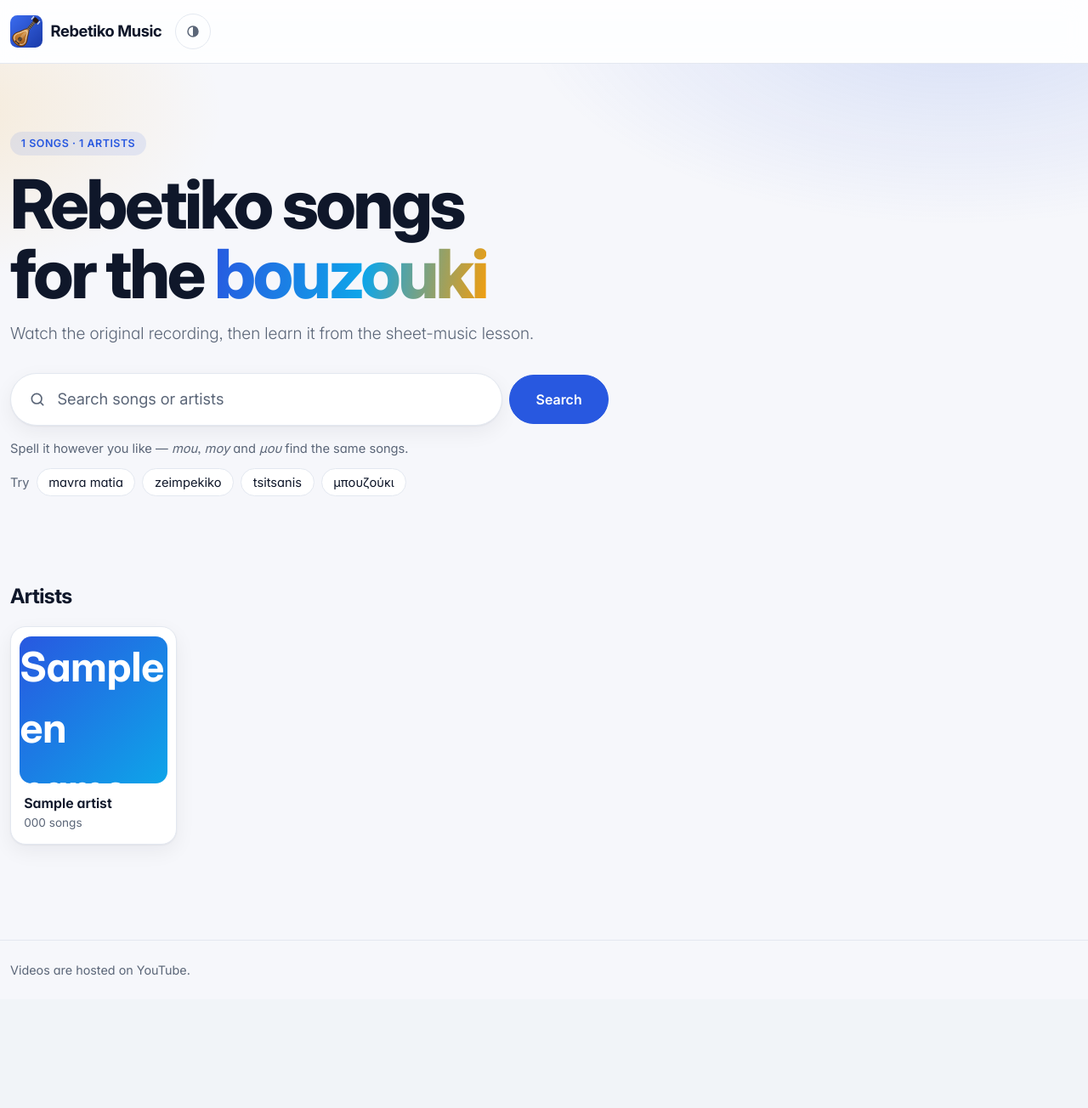
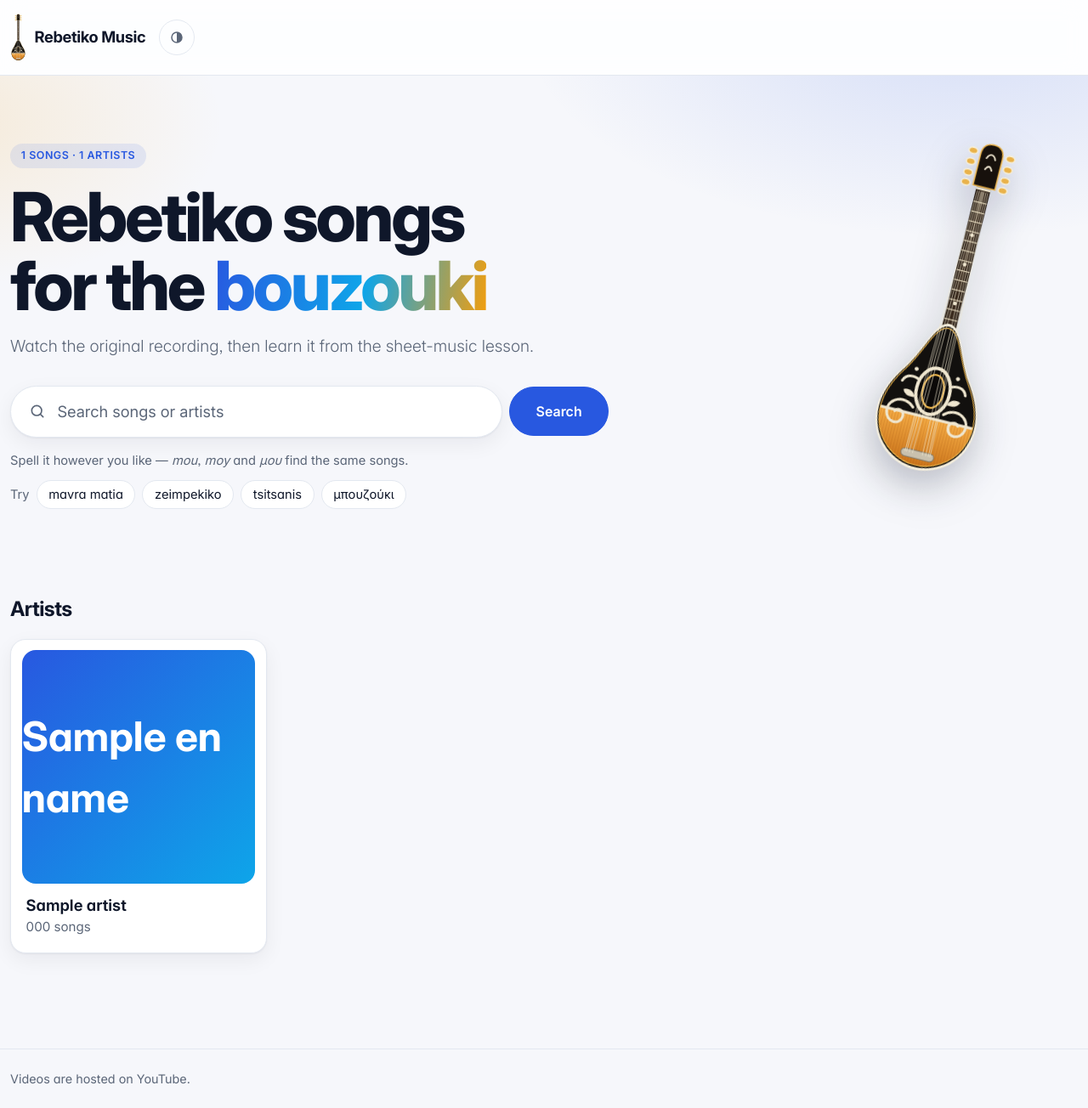
Before and after one commit to Portia210/bouzouki_website, a Flask app: template templates/index.html in a window 1280 px wide. Shown: the whole page at 85% size. Before the commit the page ends 1148 px from the top, so only its background shows below. Run offline with Flask 3, Linux system fonts and the light colour scheme; the template is opened without the code that fills it: most values are stand-ins (such as "Sample title", 1, 10 or a date in 2020); parts of the project's set-up code (start-up, migrations or seed data) failed here and were passed over; some libraries are stand-ins or nearby versions.

Commit message:
Ornate Greek bouzouki logo, bigger artist cards and players
- Logo redrawn after the developer's reference: black pearl-inlaid face, amber
  soundboard, long neck, 4+4 pegs; cropped tile for favicon/ICO/PNG icons; shown
  large in the home hero.
- Artist cards ~320px wide (4 per row on desktop), larger text.
- Artist page: player column widened (4/8 split), frames sized to the viewport and
  the sticky panel scrolls internally if it is taller than the screen.
- Document FLASK_DEBUG=1 (Flask caches templates otherwise).

Co-Authored-By: Claude Sonnet 5.5 <noreply@anthropic.com>

```diff
--- a/static/css/styles.css
+++ b/static/css/styles.css
@@ -126,6 +126,8 @@ a { text-underline-offset: 3px; }
         radial-gradient(34rem 20rem at -5% 10%, var(--glow-2), transparent 60%);
 }
 .hero h1 { font-size: clamp(2.6rem, 7.5vw, 5rem); font-weight: 780; line-height: 1.02; letter-spacing: -.04em; margin: 1rem 0; }
+.hero-inner { position: relative; }
+.hero-art { position: absolute; right: 7%; top: -.5rem; height: 25rem; width: auto; transform: rotate(14deg); filter: drop-shadow(0 18px 24px rgba(15, 23, 42, .28)); pointer-events: none; }
 .grad { background: linear-gradient(100deg, var(--accent), #0ea5e9 55%, #f59e0b); -webkit-background-clip: text; background-clip: text; color: transparent; }
 .hero .lead { color: var(--muted); max-width: 40rem; margin: 0; font-size: 1.2rem; }
 .hint { color: var(--muted); font-size: .92rem; margin: 0 0 .75rem; }
@@ -140,7 +142,7 @@ a { text-underline-offset: 3px; }
 /* ---- artists ------------------------------------------------------------ */
 .avatar {
     --size: 100%;
-    display: block; width: var(--size); aspect-ratio: 1; border-radius: 14px; overflow: hidden;
+    display: block; width: var(--size); aspect-ratio: 1; border-radius: 16px; overflow: hidden;
     background: linear-gradient(135deg, var(--accent), #0ea5e9);
 }
 .avatar img { width: 100%; height: 100%; object-fit: cover; display: block; }
@@ -148,17 +150,17 @@ a { text-underline-offset: 3px; }
 .avatar-lg { --size: 108px; border-radius: 22px; box-shadow: var(--shadow); flex: none; }
 @media (min-width: 768px) { .avatar-lg { --size: 148px; border-radius: 28px; } }
 
-.artist-grid { list-style: none; margin: 0; padding: 0; display: grid; gap: 1rem; grid-template-columns: repeat(auto-fill, minmax(11rem, 1fr)); }
-.artist-grid-sm { grid-template-columns: repeat(auto-fill, minmax(9.5rem, 1fr)); }
-@media (max-width: 400px) { .artist-grid { grid-template-columns: repeat(2, 1fr); gap: .75rem; } }
+.artist-grid { list-style: none; margin: 0; padding: 0; display: grid; gap: 1rem; grid-template-columns: repeat(auto-fill, minmax(15.5rem, 1fr)); }
+.artist-grid-sm { grid-template-columns: repeat(auto-fill, minmax(12.5rem, 1fr)); }
+@media (max-width: 575px) { .artist-grid { grid-template-columns: repeat(2, 1fr); gap: .75rem; } }
 .artist-card {
-    display: flex; flex-direction: column; gap: .15rem; height: 100%; padding: .65rem .65rem .9rem;
+    display: flex; flex-direction: column; gap: .2rem; height: 100%; padding: .8rem .8rem 1.1rem;
     background: var(--surface); border: 1px solid var(--line); border-radius: var(--radius);
     color: var(--ink); text-decoration: none; box-shadow: var(--shadow);
 }
 .artist-card .avatar { margin-bottom: .7rem; }
-.artist-name { font-weight: 650; line-height: 1.25; padding-inline: .3rem; }
-.artist-count { font-size: .85rem; color: var(--muted); padding-inline: .3rem; }
+.artist-name { font-size: 1.15rem; font-weight: 650; line-height: 1.25; padding-inline: .3rem; }
+.artist-count { font-size: .95rem; color: var(--muted); padding-inline: .3rem; }
 .artist-card:hover { color: var(--ink); border-color: var(--accent); box-shadow: var(--shadow-hover); }
 @media (prefers-reduced-motion: no-preference) {
     .artist-card { transition: transform .2s ease, box-shadow .2s ease, border-color .2s ease; }
@@ -206,7 +208,8 @@ a { text-underline-offset: 3px; }
 @media (min-width: 768px) {
     .player-panel {
         position: sticky; top: 5.5rem; padding: 1.25rem; scroll-margin-top: 6rem;
-        width: min(100%, calc(max(18rem, (100vh - 20rem) * 8 / 9) + 2.5rem)); margin-inline: auto;
+        width: min(100%, calc(max(20rem, (100vh - 16rem) * 8 / 9) + 2.5rem)); margin-inline: auto;
+        max-height: calc(100vh - 6.5rem); overflow-y: auto; /* never let the bottom of a tall panel be unreachable */
     }
 }
 .player-title { font-size: 1.3rem; font-weight: 700; margin: 0; }
--- a/templates/artist_songs.html
+++ b/templates/artist_songs.html
@@ -20,7 +20,7 @@
 
 <div class="container-xxl py-3 py-md-4">
     <div class="row g-4">
-        <div class="col-md-6 col-lg-5 order-2 order-md-1">
+        <div class="col-md-5 col-lg-4 order-2 order-md-1">
             {% if artist.number_of_songs > 8 %}
             <input type="search" id="song-filter" class="form-control mb-3" placeholder="Filter {{ artist.number_of_songs }} songs…"
                 aria-label="Filter songs by {{ artist.en_name }}" data-artist="{{ artist.slug }}" maxlength="100">
@@ -41,7 +41,7 @@
             <p class="empty-note" id="filter-empty" hidden>No songs match. Spelling doesn't have to be exact — try fewer letters.</p>
         </div>
 
-        <aside class="col-md-6 col-lg-7 order-1 order-md-2">
+        <aside class="col-md-7 col-lg-8 order-1 order-md-2">
             <div class="player-panel" id="player-panel">
                 <h2 class="player-title" id="player-title">{{ first.en_name }}</h2>
                 <p class="greek-name player-title-gr" id="player-title-gr">{{ first.gr_name }}</p>
--- a/templates/base.html
+++ b/templates/base.html
@@ -26,7 +26,7 @@
     <header class="site-header">
         <div class="container-xxl d-flex flex-wrap align-items-center gap-2 gap-md-3 py-2 py-md-3">
             <a class="brand" href="{{ url_for('home') }}">
-                <img src="{{ url_for('static', filename='img/logo.svg') }}" width="38" height="38" alt="">
+                <img src="{{ url_for('static', filename='img/logo.svg') }}" width="19" height="56" alt="">
                 <span>Rebetiko Music</span>
             </a>
             {% block header_search %}{{ search_form() }}{% endblock %}
--- a/templates/index.html
+++ b/templates/index.html
@@ -7,7 +7,8 @@
 
 {% block content %}
 <section class="hero">
-    <div class="container-xxl">
+    <div class="container-xxl hero-inner">
+        <img class="hero-art d-none d-lg-block" src="{{ url_for('static', filename='img/logo.svg') }}" width="140" height="410" alt="">
         <p class="eyebrow">{{ song_count }} songs · {{ artists|length }} artists</p>
         <h1>Rebetiko songs<br>for the <span class="grad">bouzouki</span></h1>
         <p class="lead">Watch the original recording, then learn it from the sheet-music lesson.</p>
```
Also changed, not shown: .claude/GOTCHAS.md, .claude/NEXTSESSION.md, README.md, static/favicon.ico, static/img/apple-touch-icon.png, static/img/favicon.svg, static/img/icon-192.png, static/img/icon-512.png, static/img/logo.svg, static/site.webmanifest, 1 other file.
